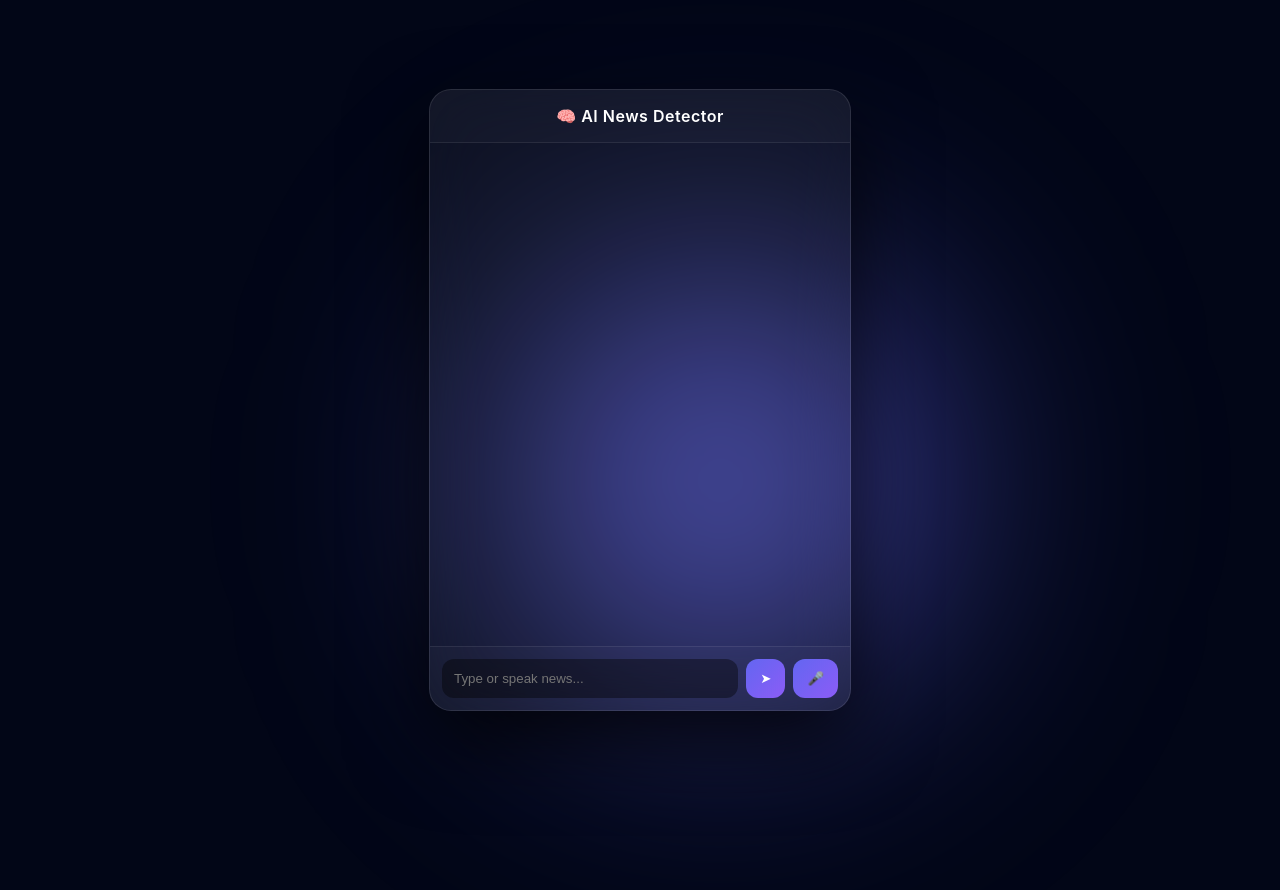
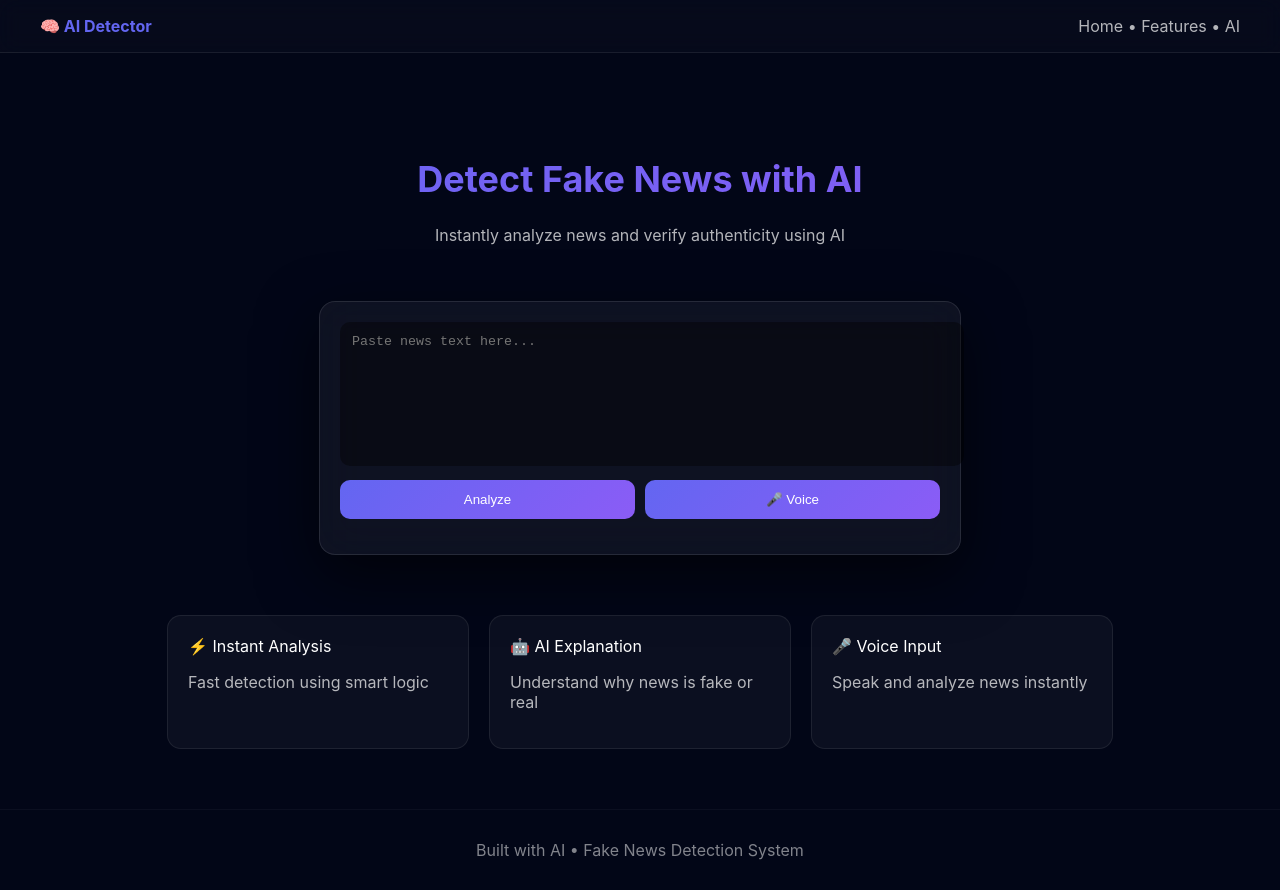
Before and after one commit to asad-449/fake-news-project, a website: page index.html in a window 1280 px wide. Before the commit the page ends 800 px from the top, so only its background shows below. Drawn offline with Linux system fonts and the light colour scheme.

Commit message:
Add files via upload

```diff
--- a/index.html
+++ b/index.html
@@ -1,7 +1,7 @@
 <!DOCTYPE html>
 <html>
 <head>
-  <title>AI News Detector</title>
+  <title>AI Fake News Detector</title>
 
   <style>
     body {
@@ -9,116 +9,82 @@
       font-family: -apple-system, BlinkMacSystemFont;
       background: #020617;
       color: white;
-      height: 100vh;
-      display: flex;
-      justify-content: center;
-      align-items: center;
-      overflow: hidden;
     }
 
-    /* 🌌 BACKGROUND GLOW */
-    body::before {
-      content: "";
-      position: absolute;
-      width: 600px;
-      height: 600px;
-      background: radial-gradient(circle, #6366f1, transparent 70%);
-      filter: blur(120px);
-      animation: move 8s infinite alternate;
+    /* NAVBAR */
+    .navbar {
+      display: flex;
+      justify-content: space-between;
+      padding: 16px 40px;
+      border-bottom: 1px solid rgba(255,255,255,0.08);
+      background: rgba(255,255,255,0.02);
+      position: sticky;
+      top: 0;
+      backdrop-filter: blur(10px);
     }
 
-    @keyframes move {
-      from { transform: translate(-100px, -100px); }
-      to { transform: translate(100px, 100px); }
+    .logo {
+      font-weight: 700;
+      color: #6366f1;
     }
 
-    /* 🧊 GLASS CONTAINER */
-    .container {
-      width: 420px;
-      height: 620px;
-      background: rgba(255,255,255,0.05);
-      border: 1px solid rgba(255,255,255,0.12);
-      backdrop-filter: blur(30px);
-      border-radius: 22px;
-      box-shadow: 0 30px 80px rgba(0,0,0,0.8);
-      display: flex;
-      flex-direction: column;
-      overflow: hidden;
-      position: relative;
-      z-index: 2;
+    .nav-links {
+      opacity: 0.7;
     }
 
-    /* HEADER */
-    .header {
-      padding: 16px;
+    /* HERO */
+    .hero {
       text-align: center;
-      font-weight: 600;
-      letter-spacing: 0.5px;
-      border-bottom: 1px solid rgba(255,255,255,0.08);
-      background: rgba(255,255,255,0.02);
+      padding: 80px 20px 40px;
     }
 
-    /* CHAT */
-    .chat {
-      flex: 1;
-      padding: 16px;
-      overflow-y: auto;
+    .hero h1 {
+      font-size: 36px;
+      background: linear-gradient(90deg, #6366f1, #8b5cf6);
+      -webkit-background-clip: text;
+      -webkit-text-fill-color: transparent;
     }
 
-    .msg {
-      max-width: 75%;
-      padding: 12px 14px;
-      margin: 8px 0;
-      border-radius: 14px;
-      animation: fadeIn 0.3s ease;
+    .hero p {
+      margin-top: 10px;
+      opacity: 0.7;
     }
 
-    .user {
-      background: linear-gradient(135deg, #3b82f6, #6366f1);
-      margin-left: auto;
-      box-shadow: 0 8px 20px rgba(99,102,241,0.4);
+    /* TOOL BOX */
+    .tool-box {
+      max-width: 600px;
+      margin: auto;
+      background: rgba(255,255,255,0.05);
+      border: 1px solid rgba(255,255,255,0.1);
+      backdrop-filter: blur(20px);
+      border-radius: 16px;
+      padding: 20px;
+      box-shadow: 0 20px 60px rgba(0,0,0,0.6);
     }
 
-    .bot {
-      background: rgba(255,255,255,0.06);
-      border: 1px solid rgba(255,255,255,0.08);
+    textarea {
+      width: 100%;
+      height: 120px;
+      padding: 12px;
+      border-radius: 10px;
+      border: none;
+      background: rgba(0,0,0,0.4);
+      color: white;
+      outline: none;
+      resize: none;
     }
 
-    @keyframes fadeIn {
-      from {opacity: 0; transform: translateY(10px);}
-      to {opacity: 1; transform: translateY(0);}
-    }
-
-    /* INPUT */
-    .input-box {
+    .buttons {
       display: flex;
-      padding: 12px;
-      border-top: 1px solid rgba(255,255,255,0.08);
-      background: rgba(255,255,255,0.02);
-    }
-
-    input {
-      flex: 1;
-      padding: 12px;
-      border-radius: 12px;
-      border: none;
-      outline: none;
-      background: rgba(0,0,0,0.4);
-      color: white;
-      transition: 0.3s;
-    }
-
-    /* ✨ PREMIUM INPUT GLOW */
-    input:focus {
-      box-shadow: 0 0 0 2px rgba(99,102,241,0.6);
-      background: rgba(0,0,0,0.6);
+      gap: 10px;
+      margin-top: 10px;
     }
 
     button {
-      margin-left: 8px;
-      padding: 12px 14px;
+      flex: 1;
+      padding: 12px;
       border: none;
-      border-radius: 12px;
+      border-radius: 10px;
       background: linear-gradient(135deg, #6366f1, #8b5cf6);
       color: white;
       cursor: pointer;
@@ -126,8 +92,39 @@
     }
 
     button:hover {
-      transform: scale(1.08);
-      box-shadow: 0 6px 20px rgba(139,92,246,0.5);
+      transform: scale(1.05);
+    }
+
+    #result {
+      margin-top: 15px;
+      line-height: 1.6;
+      font-size: 15px;
+    }
+
+    /* FEATURES */
+    .features {
+      display: flex;
+      justify-content: center;
+      gap: 20px;
+      margin: 60px auto;
+      flex-wrap: wrap;
+      max-width: 1000px;
+    }
+
+    .feature {
+      background: rgba(255,255,255,0.04);
+      padding: 20px;
+      border-radius: 14px;
+      width: 260px;
+      border: 1px solid rgba(255,255,255,0.08);
+    }
+
+    /* FOOTER */
+    .footer {
+      text-align: center;
+      padding: 30px;
+      opacity: 0.5;
+      border-top: 1px solid rgba(255,255,255,0.08);
     }
 
   </style>
@@ -135,20 +132,55 @@
 
 <body>
 
-<div class="container">
+<!-- NAVBAR -->
+<div class="navbar">
+  <div class="logo">🧠 AI Detector</div>
+  <div class="nav-links">Home • Features • AI</div>
+</div>
 
-  <div class="header">
-    🧠 AI News Detector
+<!-- HERO -->
+<div class="hero">
+  <h1>Detect Fake News with AI</h1>
+  <p>Instantly analyze news and verify authenticity using AI</p>
+</div>
+
+<!-- TOOL -->
+<div class="tool-box">
+
+  <textarea id="newsInput" placeholder="Paste news text here..."></textarea>
+
+  <div class="buttons">
+    <button onclick="checkNews()">Analyze</button>
+    <button onclick="startVoice()">🎤 Voice</button>
   </div>
 
-  <div class="chat" id="chat"></div>
+  <div id="result"></div>
 
-  <div class="input-box">
-    <input id="newsInput" placeholder="Type or speak news...">
-    <button onclick="checkNews()">➤</button>
-    <button onclick="startVoice()">🎤</button>
+</div>
+
+<!-- FEATURES -->
+<div class="features">
+
+  <div class="feature">
+    ⚡ Instant Analysis
+    <p style="opacity:0.7;">Fast detection using smart logic</p>
   </div>
 
+  <div class="feature">
+    🤖 AI Explanation
+    <p style="opacity:0.7;">Understand why news is fake or real</p>
+  </div>
+
+  <div class="feature">
+    🎤 Voice Input
+    <p style="opacity:0.7;">Speak and analyze news instantly</p>
+  </div>
+
+</div>
+
+<!-- FOOTER -->
+<div class="footer">
+  Built with AI • Fake News Detection System
 </div>
 
 <script src="script.js"></script>
```
